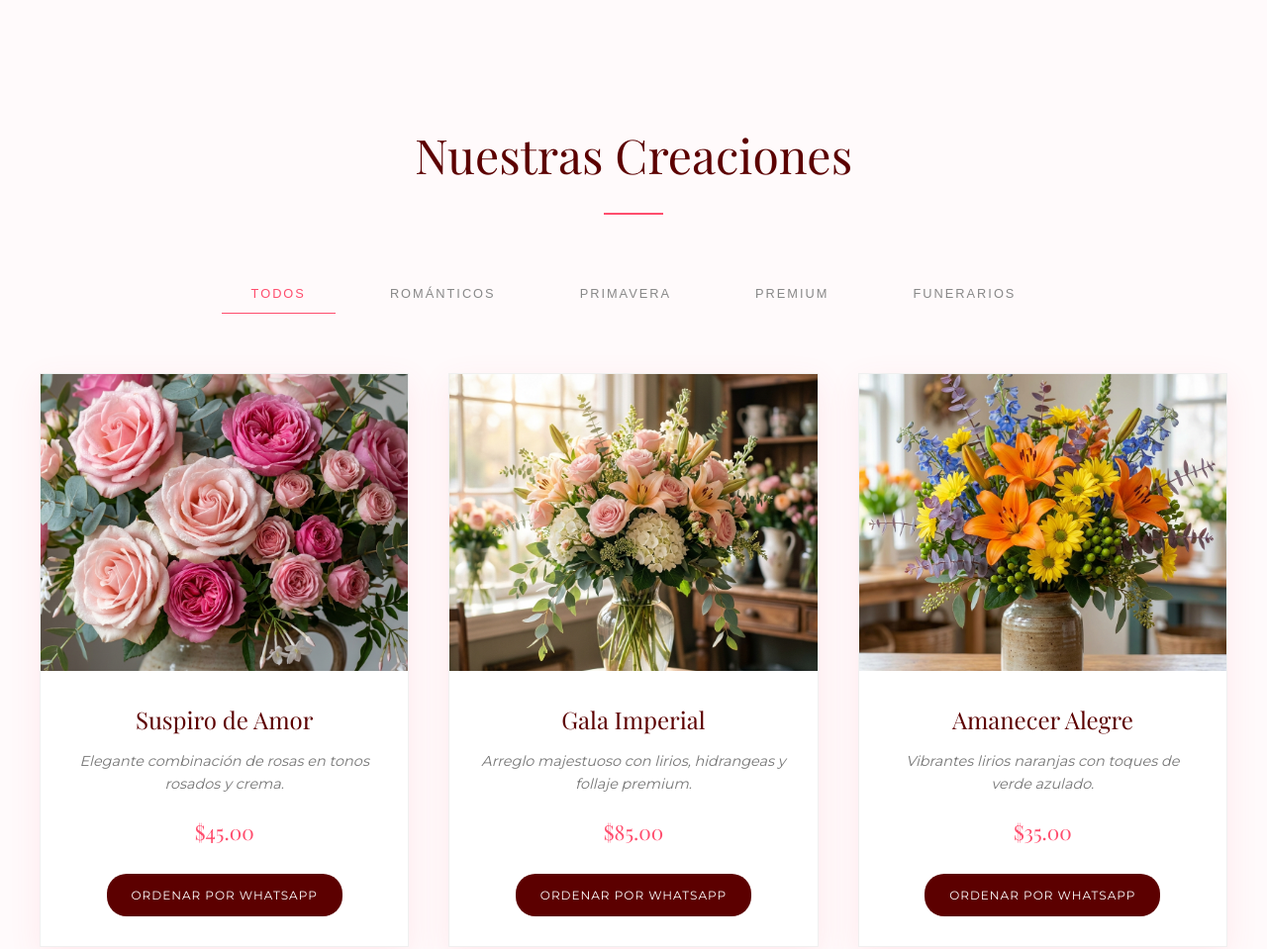
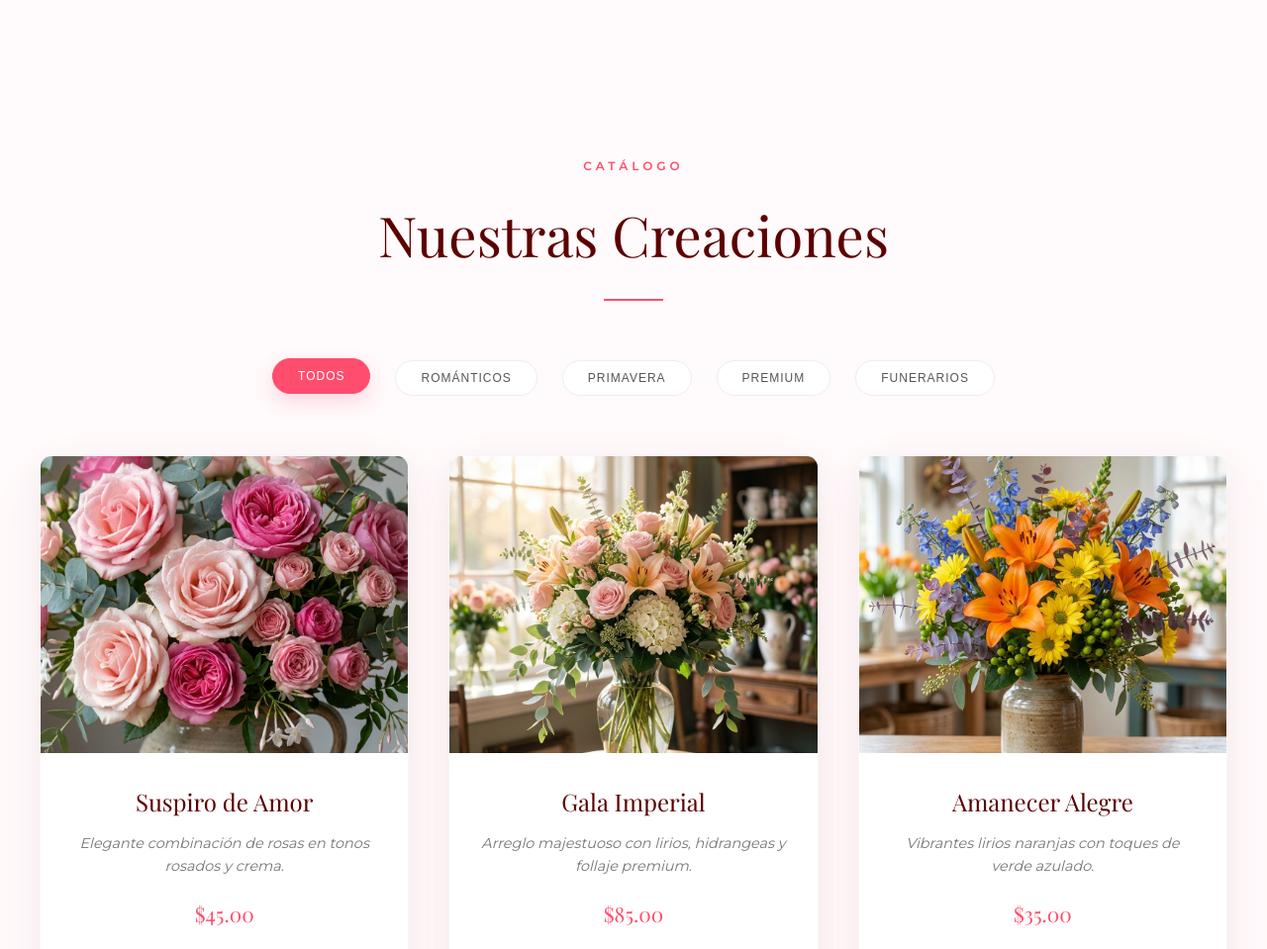
Before and after one commit to chris1905ch/maribelsflower, a plain HTML site: page index.html in a window 1280 px wide. Shown: the part 802-1761 px from the top of the page at 99% size. Drawn offline with nearby package versions, Linux system fonts and the light colour scheme; a web font is replaced by a local one.

Commit message:
Enhance UI with Webflow-style premium aesthetics and interactions

```diff
--- a/index.html
+++ b/index.html
@@ -153,6 +153,7 @@
 
         <section id="catalogo" class="catalog container">
             <div class="section-title reveal reveal-up">
+                <span class="section-tag">Catálogo</span>
                 <h2>Nuestras Creaciones</h2>
                 <div class="underline"></div>
             </div>
@@ -408,6 +409,7 @@
         <!-- FAQ Section for SEO -->
         <section id="preguntas" class="faq-section container">
             <div class="section-title reveal reveal-up">
+                <span class="section-tag">Ayuda</span>
                 <h2>Preguntas Frecuentes</h2>
                 <div class="underline"></div>
             </div>
@@ -431,6 +433,7 @@
         <section id="contacto" class="contact-section">
             <div class="container contact-container">
                 <div class="contact-info">
+                    <span class="section-tag" style="color: rgba(255,255,255,0.6)">Ubicación</span>
                     <h2 class="reveal reveal-up">Contáctanos en Santa Ana</h2>
                     <p class="reveal reveal-up delay-1">Estamos en Santa Ana, El Salvador. Listos para hacer realidad
                         tus sueños florales.</p>
--- a/script.js
+++ b/script.js
@@ -7,8 +7,8 @@ document.addEventListener('DOMContentLoaded', () => {
         const revealElements = document.querySelectorAll('.reveal');
 
         const observerOptions = {
-            threshold: 0.15,
-            rootMargin: '0px 0px -50px 0px'
+            threshold: 0.1,
+            rootMargin: '0px 0px -100px 0px'
         };
 
         const revealObserver = new IntersectionObserver((entries) => {
--- a/style.css
+++ b/style.css
@@ -7,14 +7,20 @@
     /* Soft Petal Pink */
     --bg-color: #fffafb;
     /* Soft Rose Tinted White */
-    --text-color: #2b0a0a;
-    /* Dark Espresso/Chocolate */
+    --bg-color: #fffafb;
+    /* Soft Rose Tinted White */
+    --text-color: #1a1a1a;
+    /* Deep Black for better contrast */
     --light-text: #fff;
     --font-serif: 'Playfair Display', serif;
     --font-sans: 'Montserrat', sans-serif;
-    --header-height: 80px;
-    --glass-bg: rgba(255, 250, 251, 0.95);
-    --shadow: 0 10px 30px rgba(255, 77, 109, 0.1);
+    --header-height: 90px;
+    /* Taller header */
+    --glass-bg: rgba(255, 250, 251, 0.98);
+    --shadow: 0 10px 30px rgba(0, 0, 0, 0.05), 0 20px 60px rgba(255, 77, 109, 0.05);
+    /* Multi-layered soft shadow */
+    --transition: all 0.6s cubic-bezier(0.16, 1, 0.3, 1);
+    /* Premium "Webflow" ease */
 }
 
 * {
@@ -210,14 +216,12 @@ nav {
     overflow: hidden;
     /* Ensure image follows the oval shape */
     height: 70px;
-    /* Fixed height for the oval */
     width: 140px;
-    /* Width to maintain oval shape */
 }
 
 .logo:hover {
-    transform: translateY(-2px);
-    box-shadow: 0 6px 20px rgba(197, 160, 89, 0.15);
+    transform: translateY(-2px) scale(1.02);
+    box-shadow: 0 12px 30px rgba(197, 160, 89, 0.15);
     border-color: var(--accent-color);
 }
 
@@ -225,10 +229,8 @@ nav {
     height: 100%;
     width: 100%;
     object-fit: contain;
-    /* Prevent cropping while blending with white background */
-    transition: transform 0.4s ease;
-    padding: 5px;
-    /* Slight padding to keep logo from touching the border */
+    transition: var(--transition);
+    padding: 8px;
 }
 
 .logo:hover img {
@@ -295,10 +297,12 @@ nav {
 
 .hero h1 {
     font-family: var(--font-serif);
-    font-size: 4.5rem;
-    margin-bottom: 20px;
-    line-height: 1.1;
+    font-size: 5rem;
+    /* Larger hero title */
+    margin-bottom: 25px;
+    line-height: 1.05;
     font-weight: 400;
+    letter-spacing: -1px;
 }
 
 .hero p {
@@ -355,7 +359,8 @@ nav {
 
 /* Catalog section */
 .catalog {
-    padding: 120px 0;
+    padding: 160px 0;
+    /* More white space */
 }
 
 .section-title {
@@ -365,9 +370,20 @@ nav {
 
 .section-title h2 {
     font-family: var(--font-serif);
-    font-size: 3rem;
+    font-size: 3.5rem;
     color: var(--primary-color);
     font-weight: 400;
+    margin-bottom: 10px;
+}
+
+.section-tag {
+    display: block;
+    text-transform: uppercase;
+    color: var(--secondary-color);
+    font-size: 0.75rem;
+    letter-spacing: 4px;
+    margin-bottom: 15px;
+    font-weight: 600;
 }
 
 .underline {
@@ -386,23 +402,27 @@ nav {
 }
 
 .filter-btn {
-    padding: 12px 30px;
-    border: none;
-    background: transparent;
-    color: #888;
+    padding: 10px 25px;
+    border: 1px solid #eee;
+    background: #fff;
+    color: #555;
     cursor: pointer;
-    font-weight: 400;
-    transition: all 0.3s;
+    font-weight: 500;
+    transition: var(--transition);
     text-transform: uppercase;
-    letter-spacing: 2px;
-    font-size: 0.8rem;
-    border-bottom: 1px solid transparent;
+    letter-spacing: 1px;
+    font-size: 0.75rem;
+    border-radius: 50px;
+    /* Pill style */
 }
 
 .filter-btn:hover,
 .filter-btn.active {
-    color: var(--secondary-color);
-    border-bottom: 1px solid var(--secondary-color);
+    color: #fff;
+    background: var(--secondary-color);
+    border-color: var(--secondary-color);
+    box-shadow: 0 8px 20px rgba(255, 77, 109, 0.2);
+    transform: translateY(-2px);
 }
 
 .arrangements-grid {
@@ -413,18 +433,18 @@ nav {
 
 .card {
     background: #fff;
-    border-radius: 0;
-    /* Elegant sharp corners */
+    border-radius: 12px;
+    /* Soft corners */
     overflow: hidden;
     box-shadow: var(--shadow);
-    transition: all 0.5s cubic-bezier(0.165, 0.84, 0.44, 1);
-    border: 1px solid #f0f0f0;
+    transition: var(--transition);
+    border: 1px solid rgba(0, 0, 0, 0.03);
 }
 
 .card:hover {
-    transform: translateY(-15px);
-    box-shadow: 0 30px 60px rgba(0, 0, 0, 0.08);
-    border-color: var(--secondary-color);
+    transform: translateY(-15px) scale(1.02);
+    box-shadow: 0 40px 80px rgba(0, 0, 0, 0.06);
+    border-color: rgba(255, 77, 109, 0.1);
 }
 
 .card-img {
```
